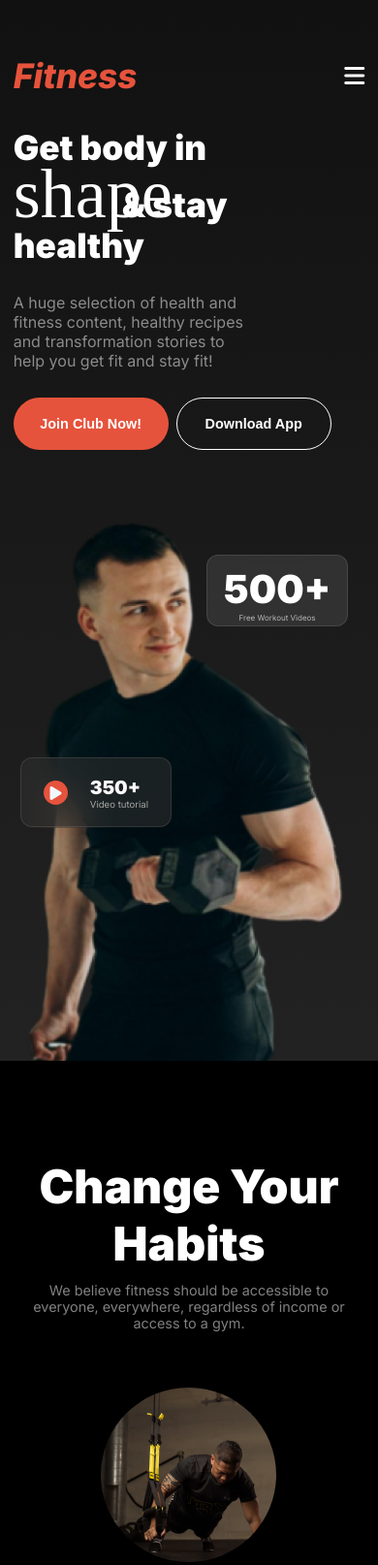
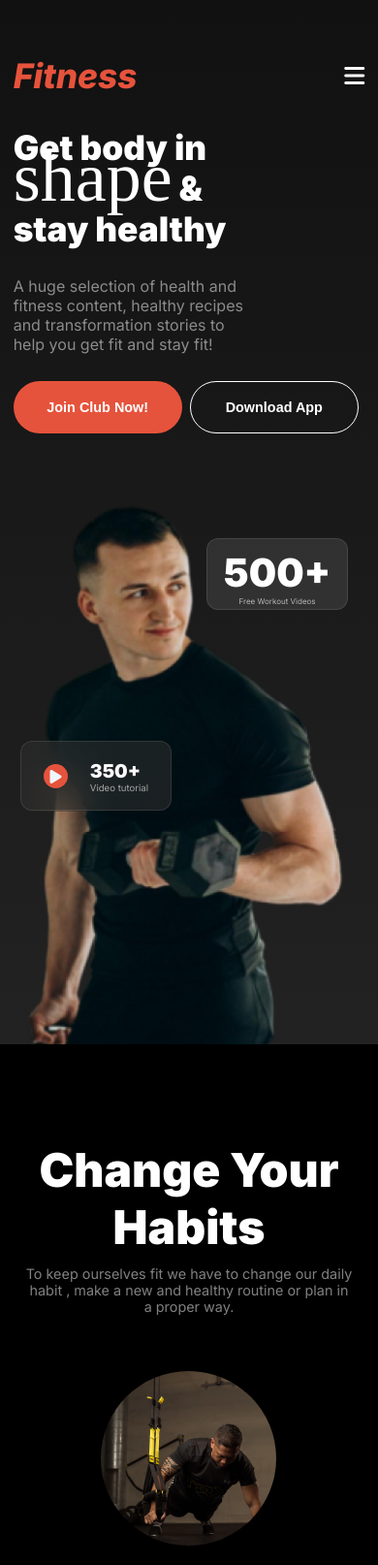
Before and after one commit to naim2592/B10-A2-Challenge, a plain HTML site: page index.html in a window 390 px wide. Shown: the top 1614 px of the page at 97% size. Drawn offline with Linux system fonts and the light colour scheme.

Commit message:
final commit

```diff
--- a/index.html
+++ b/index.html
@@ -24,7 +24,7 @@
            <div class="banner-text">
             <!-- <h1>Get body in shape & stay healthy</h1>
             <p>A huge selection of health and fitness content, healthy recipes and transformation stories to help you get fit and stay fit!</p> -->
-            <div class="banner-heading"><h1>Get body in <button id="shape"> shape</button> & stay healthy</h1>
+            <div class="banner-heading"><h1>Get body in <span id="shape"> shape</span> & stay healthy</h1>
             <p>A huge selection of health and fitness content, healthy recipes and transformation stories to help you get fit and stay fit!</p></div>
             <button class="join">Join Club Now!</button><button class="join" id="download">Download App</button>
            </div>
@@ -47,28 +47,28 @@
          <div class="section1">
           <div class="section1-text">
             <h1>Change Your Habits</h1>
-            <p>We believe fitness should be accessible to everyone, everywhere, regardless of income or access to a gym.</p>
+            <p>To keep ourselves fit we have to change our daily habit , make a new and healthy routine or plan in a proper way.</p>
           </div>
           <div class="section1-card">
            <div class="cards">
             <img src="images/image 3.png" alt="">
             <h4>Movement</h4>
-            <p>We believe fitness should be accessible to everyone</p>
+            <p>We can keep ourselves fit by proper movement of our body</p>
            </div>
            <div class="cards">
             <img src="images/image 2.png" alt="">
             <h4>Time</h4>
-            <p>We believe fitness should be accessible to everyone</p>
+            <p>For a healthy and fit body we have waste time in exercise</p>
            </div>
            <div class="cards">
             <img src="images/image 4.png" alt="">
             <h4>Practice</h4>
-            <p>We believe fitness should be accessible to everyone</p>
+            <p>Only practice can change our habit and keep fit </p>
            </div>
            <div class="cards">
             <img src="images/image 5.png" alt="">
             <h4>Weight Loss</h4>
-            <p>We believe fitness should be accessible to everyone</p>
+            <p>If we want to be fit we have to loss our weight</p>
            </div>
           </div>
          </div>
@@ -76,7 +76,7 @@
           <div class="section2-text">
             <h1>Run an Extra <br>
               Mile Easily</h1>
-              <p>We believe fitness should be accessible to everyone, everywhere, regardless of income or access to a gym. With hundreds of professional workouts.</p>
+              <p>We have a proper way that we creat after a lot of investigation by which you can easily improve your energy and strength and cross a long distance.</p>
               <button >Join Now</button>
 
           </div>
@@ -170,13 +170,13 @@
           </div>
           <div class="form">
               <h2>Calculate your BMI</h2>
-              <p>We believe fitness should be accessible to everyone, everywhere, regardless of income or access to a gym. </p>
+              <p>You are fit or not that can be known by measuring your BMI which will show how much unfit and unhealthy  you are. </p>
               <form>
                 <input type="number" name="" id="" placeholder="Height/cm">
                 <input type="number" name="" id="" placeholder="Weight/kg">
                 <input type="text" placeholder="Age">
-                <select name="" id="">
-                  <option value="">sex</option>
+                <select name="" id="" >
+                  <option value="" >sex</option>
                 </select>
                 <select name="" id="factor">
                   <option value="">Select an activity factor</option>
@@ -188,7 +188,7 @@
          <div class="section5">
            <div class="section5-text">
             <h1>Meet Our Team</h1>
-           <p>We believe fitness should be accessible to everyone, everywhere, regardless of income or access to a gym.</p>
+           <p>We have a awesome team with highly qualified and experienced trainer those will train all the members and help to reach the goal.  .</p>
            </div>
             <div class="section5-team">
               <div class="section5-card">
@@ -241,7 +241,7 @@
         <div class="footer">
           <div class="part1">
             <h1><i>Fitness</i></h1>
-            <p>We believe fitness should be accessible to everyone, everywhere, regardless of income or access to a gym. With hundreds of professional workouts.</p>
+            <p>Believe us and believe yourself  and just do the things, follow the routine that we will give you and be patient you will ovbiouly get a fit and healthy life.</p>
            </div>
            <div class="part2">
             <h4>Get Started</h4>
--- a/style/device.css
+++ b/style/device.css
@@ -27,12 +27,12 @@
 
     }
     .banner-heading{
-         width: 67%;
+         width: 69%;
     }
     .banner-text  button{
-        width: 160px;
-    height: 54px;
-    font-size: 0.9rem;
+        width:48%;
+        height: 54px;
+        font-size: 0.9rem;
 
  }
     .banner-img{
@@ -41,9 +41,9 @@
     }
     .banner-card1{
         width: 145.91px;
-height: 74.09px;
- top: 10%;
- left: 55%;
+        height: 74.09px;
+        top: 10%;
+        left: 55%;
 
     }
     .banner-card1 h2{
@@ -78,10 +78,12 @@ height: 72.58px;
     #shape{
         font-size: 4.5rem;
     width: 105px;
-    /* border: 2px solid red; */
+
 
     }
+
     /* section1 style */
+
     .section1-card{
         flex-direction: column;
 
@@ -140,6 +142,7 @@ height: 170px;
         width: 100%;
     }
     /* section3 style */
+
     .section3{
         width: 90%;
     }
@@ -173,6 +176,7 @@ height: 170px;
         margin-right: 35px;
     }
 /* section 5 */
+
 .section5-team{
     grid-template-columns: repeat(1,1fr);
     height: 1850px;
@@ -215,8 +219,10 @@ footer>hr{
 }
 .unique-card1{
     width: 100%;
-    box-shadow: none;
+    box-shadow: 4px 4px 4px red;
+
 }
+
 .unique-card1 h1{
     font-size: 1.5rem;
 }
@@ -224,4 +230,6 @@ footer>hr{
 
 
 
+
+
 }
--- a/style/fitness.css
+++ b/style/fitness.css
@@ -11,7 +11,9 @@ body{
    background-color: rgb(34, 34, 34);
 
 }
-/* nav style */
+
+/* navbar style */
+
 header{
     background: linear-gradient(180.00deg, rgb(17, 17, 17),rgba(119, 119, 119, 0) 100%);
 }
@@ -49,7 +51,7 @@ margin-right: 15px;
     border:none;
 }
 .nav-a{
-    box-sizing: border-box;
+
 border: 1px solid rgba(255, 255, 255, 0.1);
 border-radius: 39px;
 
@@ -61,7 +63,7 @@ border-radius: 39px;
 .banner{
     width: 74%;
     margin: 32px auto 0px auto;
-    /* border: 2px solid red; */
+
     display: flex;
     justify-content:space-between ;
     align-items: center;
@@ -89,7 +91,7 @@ margin-bottom: 28px;
 
 }
 .join{
-    width: 224px;
+    width: 45%;
 height: 54px;
 border-radius: 42px;
 
@@ -119,7 +121,7 @@ margin-left: 8px;
 .banner-card1{
     width: 193px;
 height: 98px;
-box-sizing: border-box;
+
 border: 1px solid rgba(255, 255, 255, 0.1);
 border-radius: 12px;
  padding-top: 10px;
@@ -149,7 +151,7 @@ font-weight: 400;
 .banner-card2{
     width: 206px;
 height: 96px;
-box-sizing: border-box;
+
 border: 1px solid rgba(255, 255, 255, 0.1);
 border-radius: 12px;
 
@@ -189,12 +191,13 @@ font-weight: 400;
     font-family:miama;
     font-weight: 200;
     font-size: 10rem;
-    background-color: transparent;
+
     line-height: 10px;
     color: white;
-    border: none;
+
 }
 /* section1 style */
+
 main{
     background: rgb(0, 0, 0);
 }
@@ -229,11 +232,11 @@ font-weight: 400;
     justify-content: space-between;
     align-items: center;
     margin-top: 48px;
-    /* border: 2px solid red; */
+
 }
 .cards{
  text-align: center;
- /* border: 2px solid rgb(170, 255, 0); */
+
  height: 275px;
 }
 .cards img{
@@ -289,7 +292,7 @@ margin-left: 220px;
 .section2-text{
     width: 37%;
 height: 290px;
-/* border: 2px solid red; */
+
 margin-left:60px;
 
 }
@@ -311,7 +314,7 @@ font-weight: 400;
     width: 224px;
 height: 54px;
 border-radius: 42px;
-
+border: none;
 background: rgb(230, 83, 60);
 color: rgb(255, 255, 255);
 
@@ -350,7 +353,7 @@ font-weight: 400;
 .form{
     width: 38%;
 height: 386px;
-/* border: 2px solid red; */
+
 }
 table{
     width: 310px;
@@ -432,14 +435,14 @@ margin-top: 20px;
 .section5{
     width: 74%;
     margin: 0 auto;
-    /* border: 2px solid springgreen; */
+
 
 }
 .section5-team{
     display: grid;
     grid-template-columns: repeat(3,1fr);
     gap:0px ;
-    /* border: 2px solid skyblue; */
+
     border-radius: 18px;
      align-items: center;
      justify-items: center;
@@ -450,7 +453,7 @@ background: rgba(255, 255, 255, 0.1);
 
    width: 93%;
 height: 285px;
- /* border: 2px solid red; */
+
  position: relative;
 
 
@@ -559,6 +562,8 @@ padding-bottom: 35px;
 
 }
 /* unique section */
+
+
 .unique{
     width: 74%;
     margin: 0 auto;
```
